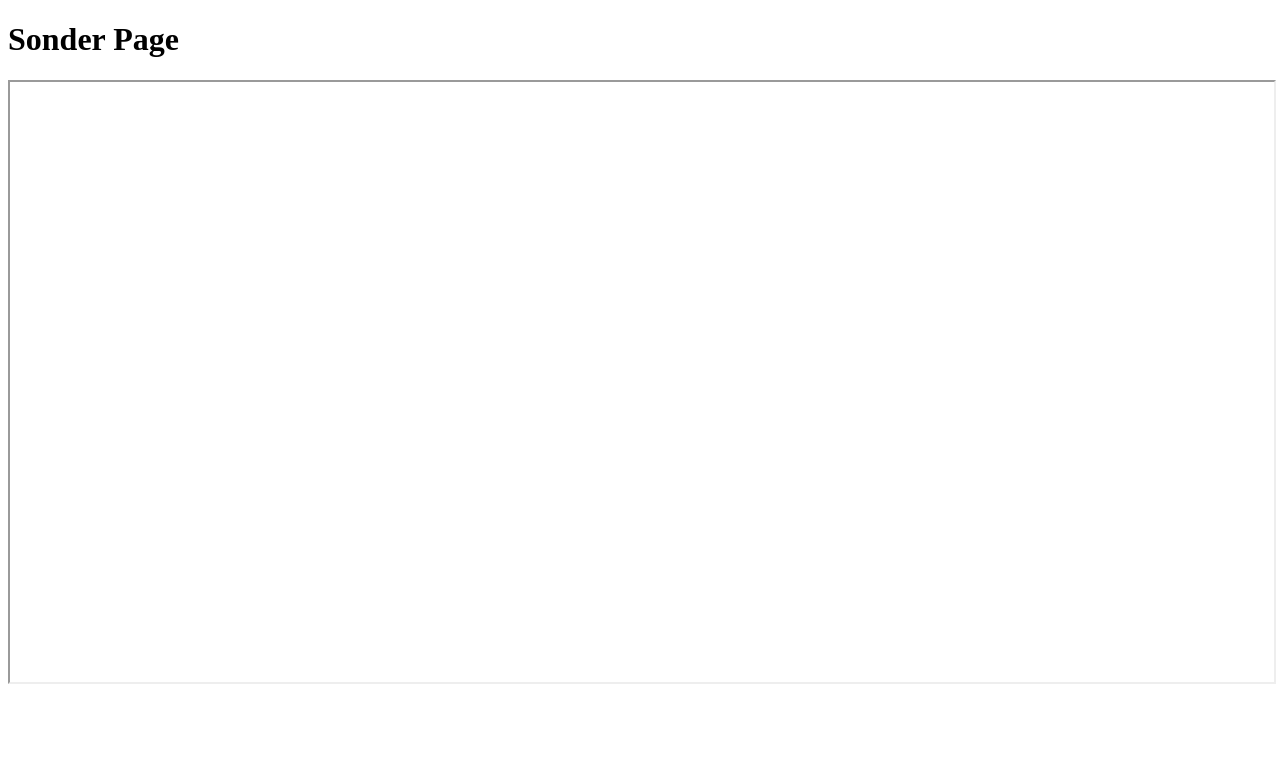
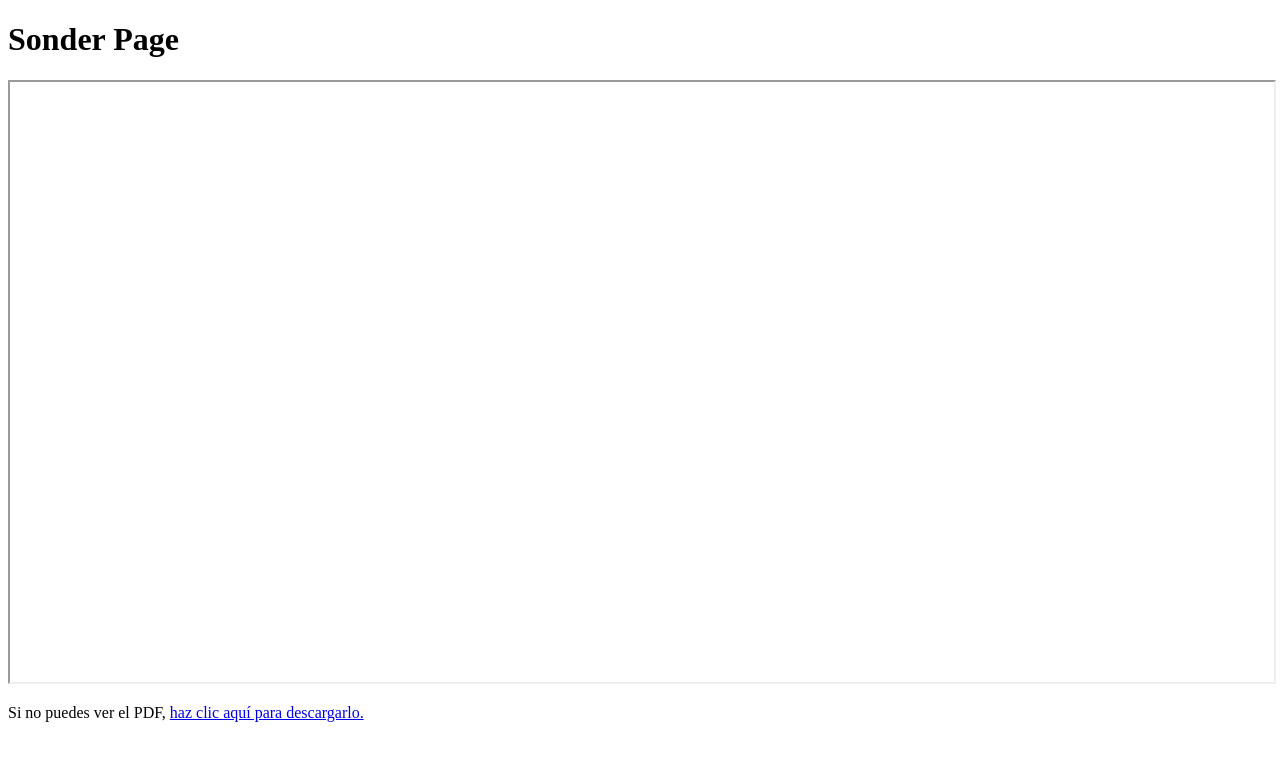
Before and after one commit to pieromoony/sonderpage, a plain HTML site: page index.html in a window 1280 px wide. Drawn offline with Linux system fonts and the light colour scheme.

Commit message:
Update index.html

```diff
--- a/index.html
+++ b/index.html
@@ -10,3 +10,4 @@
     <iframe src="C:\Users\Pc\Pictures\PRESS KIT\NOVIEMBRE/PRESS KIT Sonder 2024.pdf" width="100%" height="600px"></iframe>
 </body>
 </html>
+<p>Si no puedes ver el PDF, <a href="ruta/al/archivo.pdf" download>haz clic aquí para descargarlo.</a></p>
```
